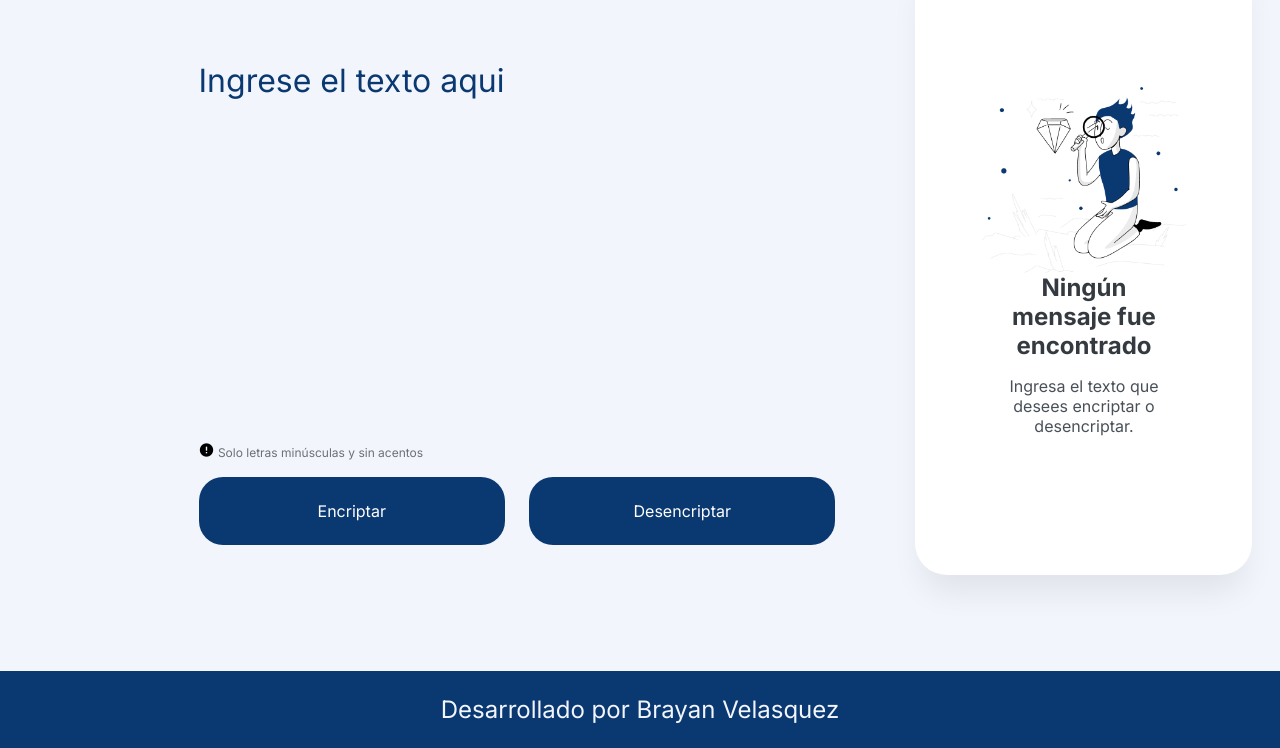
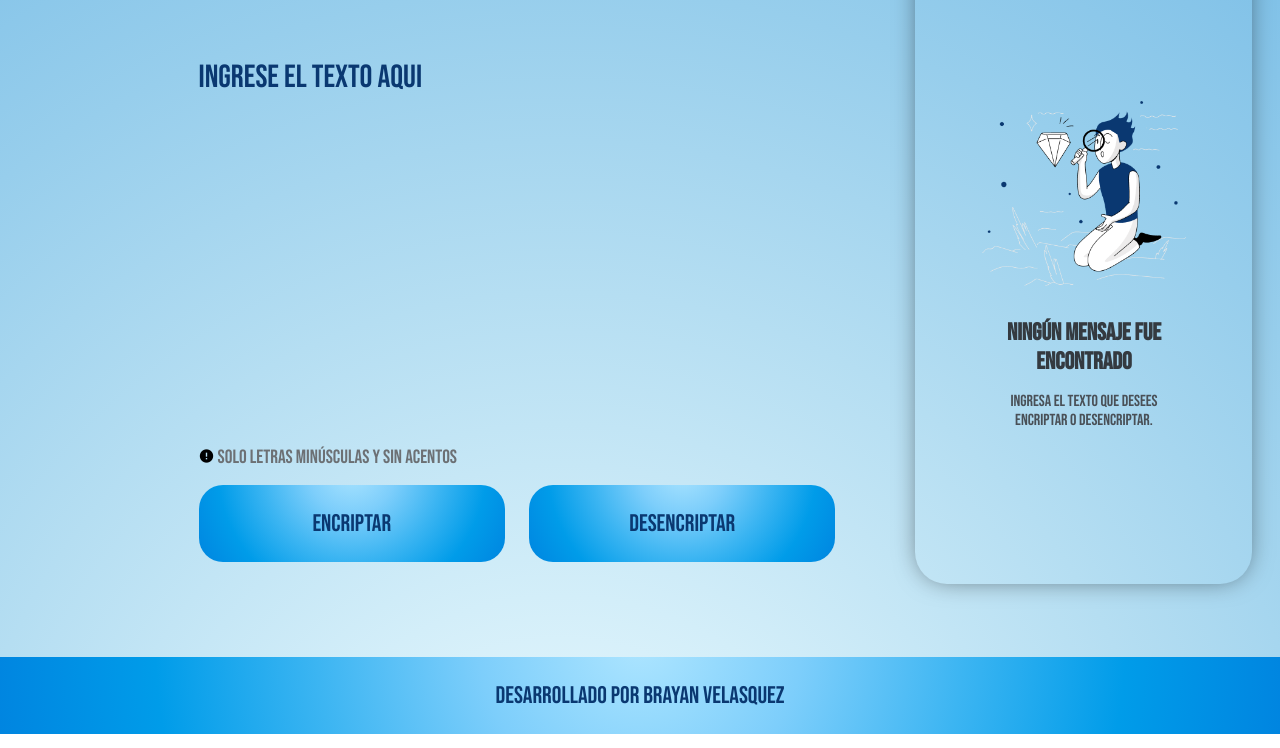
Before and after one commit to BryantGG77/encriptador-de-texto, a plain HTML site: page index.html in a window 1280 px wide. Shown: the part 80-828 px from the top of the page. Drawn offline with nearby package versions, Linux system fonts and the light colour scheme.

Commit message:
Estilos actualizados gradiante

```diff
--- a/main.js
+++ b/main.js
@@ -9,6 +9,7 @@ function limpiarInput(elemento) {
     document.querySelector(elemento).value = "";
     return;
 }
+
 
 function copiarTexto() {
     let texto = document.querySelector(".encriptador__salida__resultado").textContent;
--- a/style.css
+++ b/style.css
@@ -1,4 +1,6 @@
 @import url('https://fonts.googleapis.com/css2?family=Inter:wght@100..900&display=swap');
+@import url('https://fonts.googleapis.com/css2?family=Bebas+Neue&display=swap');
+
 
 
 * {
@@ -10,18 +12,19 @@
     --color-background: #f3f5fc;
     --color-principal: #0a3871;
 
-    --fuente-inter: 'Inter', sans-serif;
+
+    --fuente: "Bebas Neue", sans-serif;
 }
 
 body {
-    background-color: var(--color-background);
+    background-image: radial-gradient(circle at 43.84% 120.44%, #f0fcff 0, #d3eef9 25%, #b5def2 50%, #97ceec 75%, #7cbfe7 100%);
     box-sizing: border-box;
 }
 
 .encriptador {
     display: flex;
     justify-content: center;
-    padding: 2.15% 2.15% 7.45% 2.15%;
+    padding: 2.15% 2.15% 5.75% 2.15%;
     gap: 80px;
 }
 
@@ -35,7 +38,7 @@ body {
 
 .encriptador__entrada {
     width: 70%;
-    padding-top: 9.3%;
+    padding-top: 9%;
 }
 
 .encriptador__entrada__input {
@@ -45,22 +48,22 @@ body {
     outline: none;
     resize: none;
     font-size: 2rem;
-    font-family: var(--fuente-inter);
+    font-family: var(--fuente);
     color: var(--color-principal);
-    background-color: var(--color-background);
+    background-color: transparent;
 }
 
 .encriptador__entrada__input::placeholder {
     color: var(--color-principal);
-    font-family: var(--fuente-inter);
+    font-family: var(--fuente);
     font-size: 2rem;
 }
 
 .encriptador__entrada__aviso {
     padding: 16px 0 16px 0;
-    color: #6b7178;
-    font-family: var(--fuente-inter);
-    font-size: 0.75rem;
+    color: #6c7074;
+    font-family: var(--fuente);
+    font-size: 1.2rem;
 }
 
 .icon__entrada__aviso {
@@ -81,17 +84,17 @@ body {
     padding: 24px 0 24px 0;
     border-radius: 24px;
     border: none;
-    font-family: var(--fuente-inter);
-    font-size: 1rem;
-    color: white;
-    background-color: var(--color-principal);
+    font-family: var(--fuente);
+    font-size: 1.5rem;
+    color: var(--color-principal);
+    background-image: radial-gradient(circle at 50% -20.71%, #ade5ff 0, #7dcefb 25%, #3cb5f2 50%, #009ce9 75%, #0085e0 100%);
     cursor: pointer;
 }
 
 .encriptador__entrada__botones__btn:hover {
     padding: 23px 0 23px 0;
-    background-color: #D8DFE8;
-    color: var(--color-principal);
+    background-image: radial-gradient(circle at 50% -20.71%, #a3a7ff 0, #7a8ffc 25%, #3c78f2 50%, #0063e8 75%, #0051de 100%);
+    color: var(--color-background);
     border: 1px solid var(--color-principal);
 }
 
@@ -99,12 +102,15 @@ body {
     width: 30%;
     background-color: white;
     border-radius: 32px;
-    box-shadow: 0px 24px 32px -8px rgba(0, 0, 0, 0.08);
+    -webkit-box-shadow: 0px 0px 26px -6px rgba(0, 0, 0, 0.59);
+    -moz-box-shadow: 0px 0px 26px -6px rgba(0, 0, 0, 0.59);
+    box-shadow: 0px 0px 26px -6px rgba(0, 0, 0, 0.59);
     padding: 0 32px 0 32px;
     display: flex;
     flex-direction: column;
     justify-content: center;
     align-items: center;
+    background-color: transparent;
 }
 
 .encriptador__salida__texto {
@@ -117,10 +123,11 @@ body {
 
 .encriptador__salida__imagen {
     width: 75%;
+    padding-bottom: 32px;
 }
 
 .encriptador__salida__aviso {
-    font-family: var(--fuente-inter);
+    font-family: var(--fuente);
     text-align: center;
 
     font-size: 1.5rem;
@@ -130,7 +137,7 @@ body {
 }
 
 .encriptador__salida__parrafo {
-    font-family: var(--fuente-inter);
+    font-family: var(--fuente);
     text-align: center;
     font-size: 1rem;
     color: #495057;
@@ -139,11 +146,11 @@ body {
 }
 
 .encriptador__salida__resultado {
-    font-family: var(--fuente-inter);
+    font-family: var(--fuente);
     align-items: start;
     text-align: start;
     font-size: 1.5rem;
-    color: #495057;
+    color: var(--color-principal);
     height: 69%;
     overflow: auto;
     resize: none;
@@ -155,15 +162,16 @@ body {
 }
 
 .encriptador__salida__copiar:hover {
-    background-color: #D8DFE8;
-    color: var(--color-principal);
+    padding: 23px 0 23px 0;
+    background-image: radial-gradient(circle at 50% -20.71%, #a3a7ff 0, #7a8ffc 25%, #3c78f2 50%, #0063e8 75%, #0051de 100%);
+    color: var(--color-background);
     border: 1px solid var(--color-principal);
 }
 
 .footer {
-    background-color: var(--color-principal);
-    color: var(--color-background);
-    font-family: var(--fuente-inter);
+    background-image: radial-gradient(circle at 50% -20.71%, #ade5ff 0, #7dcefb 25%, #3cb5f2 50%, #009ce9 75%, #0085e0 100%);
+    color: var(--color-principal);
+    font-family: var(--fuente);
     font-size: 1.5rem;
     display: flex;
     justify-content: center;
```
